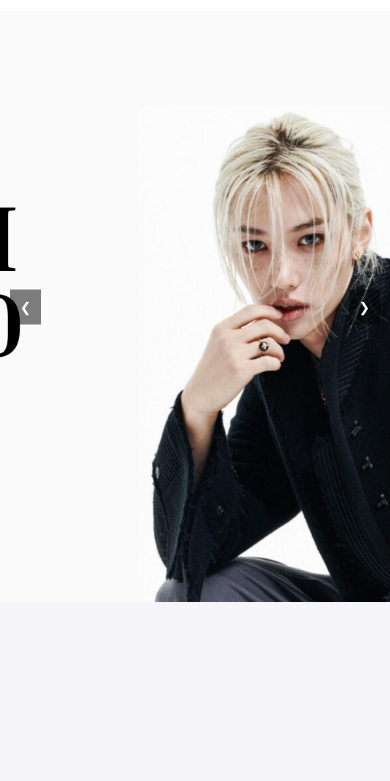
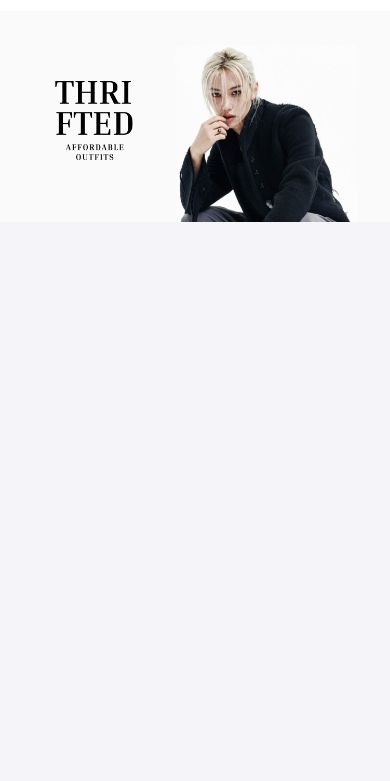
Before and after one commit to bradleyjlord/bradleys-thrift-shop, a website built with Vite: page index.html in a window 390 px wide. Shown: the part 63-844 px from the top of the page. Built offline with nearby package versions, Linux system fonts and the light colour scheme.

Commit message:
fixed cover images, shop renamed, proceed to shop section

```diff
--- a/index.html
+++ b/index.html
@@ -2,20 +2,20 @@
 <html lang="en">
   <head>
     <meta charset="UTF-8" />
-    <link rel="icon" type="image/svg+xml" href="./public/images/main-logo.png" />
+    <link rel="icon" type="image/svg+xml" href="/images/main-logo.png" />
     <meta name="viewport" content="width=device-width, initial-scale=1.0" />
     <link rel="preconnect" href="https://fonts.googleapis.com">
     <link rel="preconnect" href="https://fonts.gstatic.com" crossorigin>
     <link href="https://fonts.googleapis.com/css2?family=Ubuntu:ital,wght@0,300;0,400;0,500;0,700;1,300;1,400;1,500;1,700&display=swap" rel="stylesheet">
     <link rel="stylesheet" href="./style.css" />
-    <title>Lordy's Thrift Shop</title>
+    <title>Bradley's Thrift Shop</title>
   </head>
   <body>
     <nav class="navbar">
       <div class="navbar-container">
         <div class="logo">
-          <a href="#"><img src="./public/images/main-logo.png" alt="Lordy's Thrift Shop Logo"></a>
-          <h1>Lordy's Thrift Shop</h1>
+          <a href="#"><img src="images/main-logo.png" alt="Lordy's Thrift Shop Logo"></a>
+          <h1>Bradley's Thrift Shop</h1>
         </div>
         <ul class="nav-links">
           <li><a href="#">Home</a></li>
@@ -34,8 +34,8 @@
     <div class="landing-page">
       <div class="slider-container">
         <div class="cover-image">
-          <img src="./public/images/chaewon-cover.png" alt="cover-image">
-          <img src="./public/images/felix-cover.png" alt="cover-image">
+          <img src="images/chaewon-cover.png" alt="cover-image">
+          <img src="/images/felix-cover.png" alt="cover-image">
         </div>
 
         <button class="prev">&#10094;</button>
--- a/style.css
+++ b/style.css
@@ -76,6 +76,7 @@ body {
 }
 
 @media (max-width: 768px) {
+
   .burger {
     display: flex;
   }
@@ -94,10 +95,11 @@ body {
   .nav-links.active {
     display: flex;
   }
+
 }
 
 .landing-page {
-  position: relative;
+  position: absolute;
   width: 100%;
   height: 70vh;
   overflow: hidden;
@@ -111,8 +113,9 @@ body {
 
 .cover-image {
   display: flex;
-  width: 200%; /* Two images side by side */
+  width: 200%;
   height: 100%;
+
   transition: transform 0.5s ease-in-out;
 }
 
@@ -121,6 +124,7 @@ body {
   height: 100%;
   object-fit: cover;
 }
+
 
 button.prev, button.next {
   position: absolute;
@@ -131,6 +135,12 @@ button.prev, button.next {
   border: none;
   padding: 10px;
   cursor: pointer;
+  opacity: 0;
+  transition: opacity 0.3s ease;
+}
+.slider-container:hover button.prev,
+.slider-container:hover button.next {
+  opacity: 1;
 }
 
 button.prev {
@@ -144,3 +154,32 @@ button.next {
 button.prev:hover, button.next:hover {
   background-color: rgba(0, 0, 0, 0.8);
 }
+
+@media (max-width: 768px) {
+  .landing-page {
+    height: 30vh;
+  }
+
+  .cover-image {
+    width: 200%;
+    height: 50vh;
+  }
+
+  .cover-image img {
+    width: 50%;
+    height: 30vh;
+  }
+}
+@media (max-width: 500px) {
+  .landing-page {
+    height: 25vh;
+  }
+
+  .cover-image {
+    height: 40vh;
+  }
+
+  .cover-image img {
+    height: 25vh;
+  }
+}
```
Also changed, not shown: javascript.svg (deleted), public/images/main-logo.png, 1 other file.
